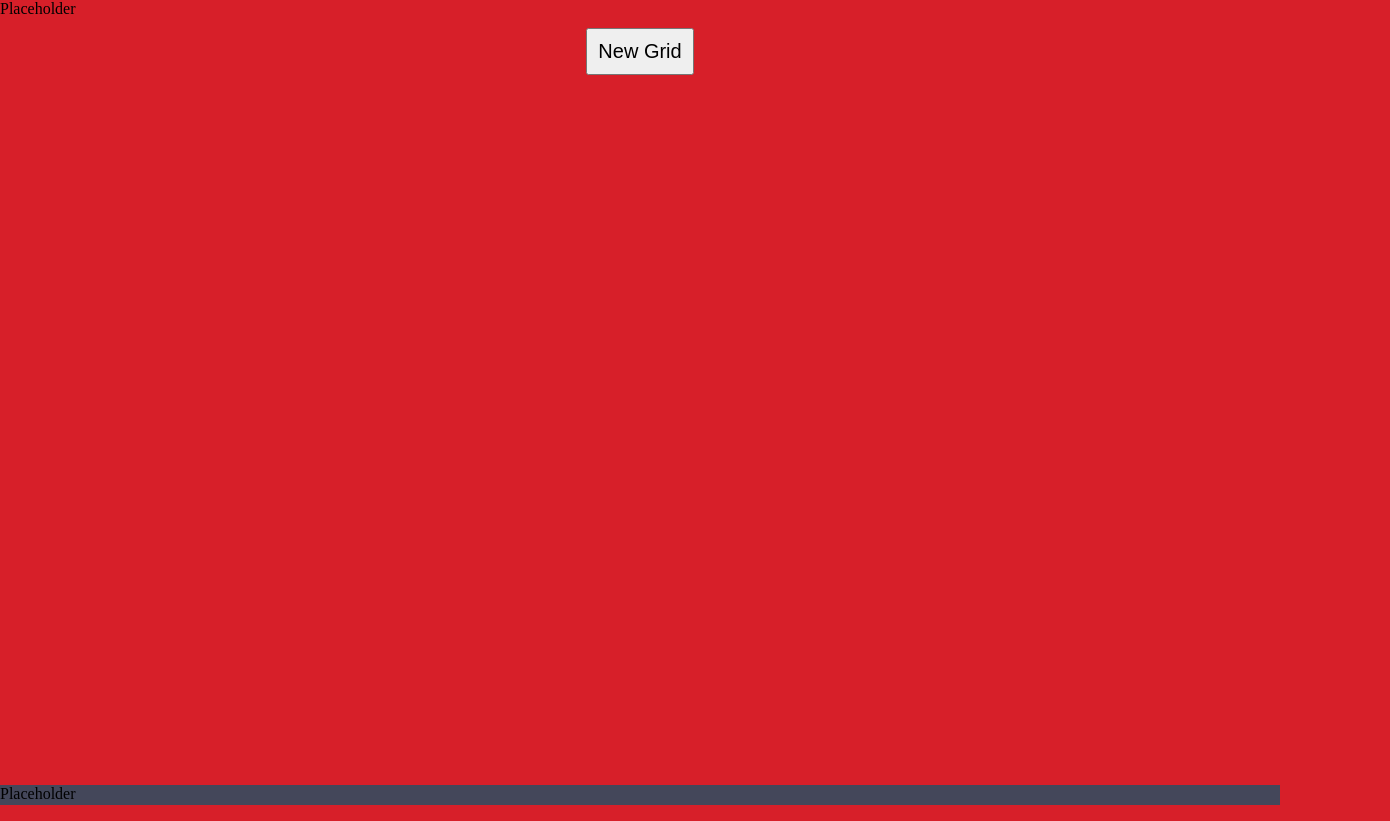
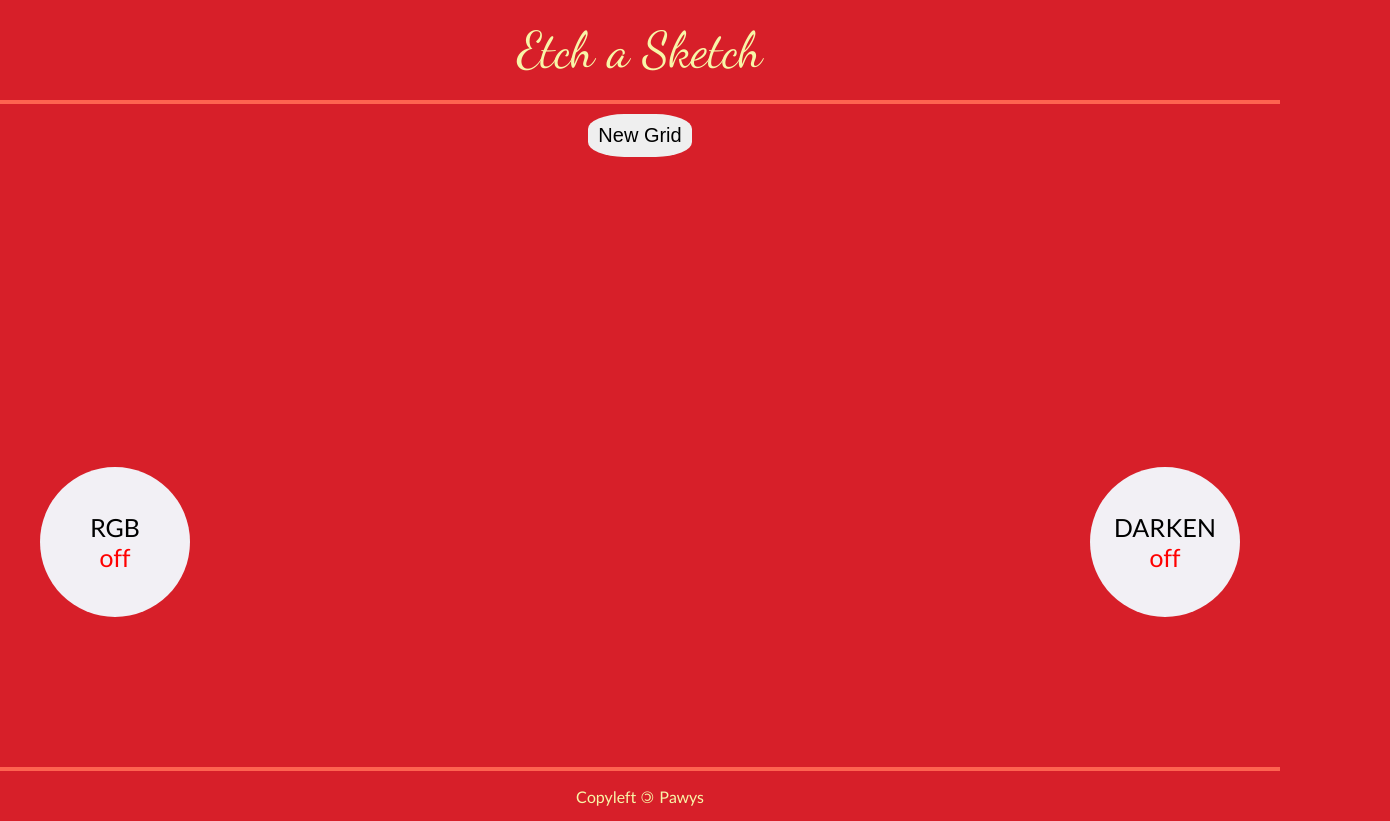
Before and after one commit to Pawys/Etch-a-Sketch., a plain HTML site: page index.html in a window 1280 px wide. Shown: the whole page, 1390 px wide, since content can reach past the window. Drawn offline with Linux system fonts and the light colour scheme.

Commit message:
Add Styling, RGB and Darken Buttons

```diff
--- a/index.html
+++ b/index.html
@@ -5,19 +5,29 @@
     <meta charset="UTF-8">
     <meta name="viewport" content="width=device-width, initial-scale=1">
     <link href="style.css" rel="stylesheet">
-    <script src="script.js" defer></script>
+    <script src="script.js" defer></script><link href="https://fonts.googleapis.com/css2?family=Dancing+Script&family=Lato&display=swap" rel="stylesheet">
   </head>
   <body>
     <header>
-     Placeholder
+      <p>Etch a Sketch</p>
     </header>
     <main>
       <button class="btn" onclick="createGrid()">New Grid</button>
-      <div class="container"></div>
+      <div class="thingy">
+        <div class="settings" onclick="rgbClick()">
+          <p class='setting'>RGB</p>
+          <p class='rgb'>off</p>
+        </div>
+        <div class="container"></div>
+        <div class="settings" onclick="darkenClick()">
+          <p class='setting'>DARKEN</p>
+          <p class='darken'>off</p>
+        </div>
+      </div>
     </main>
 
     <footer>
-     Placeholder
+      Copyleft <span style="display:inline-block; transform: scaleX(-1);">©</span> Pawys
     </footer>
   </body>
 </html>
--- a/script.js
+++ b/script.js
@@ -1,5 +1,11 @@
 const container = document.querySelector('.container');
 const columns = document.querySelectorAll('.column');
+const rgbText = document.querySelector('.rgb');
+const darkenText = document.querySelector('.darken');
+let color = 200;
+let rgb = 0;
+let darken = 0;
+let setRgb;
 function createGrid(){
   removeAll()
   let boxnumber = getNumber();
@@ -10,7 +16,27 @@ function createGrid(){
       const div = document.createElement('div');
       div.classList.add('box');
       div.addEventListener("mouseover", () => {
-        div.classList.add('boxhovered');
+        if (rgb){
+          let r = Math.floor(Math.random() * 257);
+          let g = Math.floor(Math.random() * 257);
+          let b = Math.floor(Math.random() * 257);
+          setRgb = "rgb(" + r + ", " + g + ", " + b +")"
+          div.style.backgroundColor = setRgb;
+        }
+        else if (darken) {
+        color = 200 - 20;
+        let rgb = getRGB(div.style.backgroundColor)
+        if (rgb < 200){
+          rgb = rgb - 20;
+          setRgb = "rgb(" + rgb + ", " + rgb + ", " + rgb +")"
+        }else{
+        setRgb = "rgb(" + color + ", " + color + ", " + color +")"
+        }
+        div.style.backgroundColor = setRgb;
+        console.log(div.style.backgroundColor);
+        }else {
+           div.style.backgroundColor = "rgb(180, 180, 180)"
+        }
       });
       column.appendChild(div);
     }
@@ -24,9 +50,48 @@ function removeAll(){
 }
 function getNumber() {
 
-  let number = prompt("Number of Boxes Per Side")
+  let number = prompt("Number of Boxes Per Side (100 max)")
   while (number === null || number > 100 || number < 1|| number % 1 !== 0) {
-   number = prompt("Number of Boxes Per Side");
+   number = prompt("Number of Boxes Per Side (100 max)");
   }
     return number;
 }
+function getRGB(rgb) {
+const matches = rgb.match(/\d+/g);
+  if (matches && matches.length >= 1) {
+    return parseInt(matches[0]);
+  } else {
+    return 200;
+  }
+}
+function rgbClick(){
+  if (darken) {
+    darkenClick()
+  }
+  if (rgb) {
+    rgb = 0;
+  rgbText.textContent = 'off';
+  rgbText.style.color = "red";
+  }else {
+  rgb = 1;
+  rgbText.textContent = 'on';
+  rgbText.style.color = "green";
+
+  }
+}
+function darkenClick(){
+  if (rgb){
+    rgbClick()
+  }
+
+  if (darken) {
+    darken = 0;
+  darkenText.textContent = 'off';
+  darkenText.style.color = "red";
+  }else {
+  darken = 1;
+  darkenText.textContent = 'on';
+  darkenText.style.color = "green";
+
+  }
+}
--- a/style.css
+++ b/style.css
@@ -12,6 +12,18 @@ body {
   min-height: 100%;
   flex-direction: column;
   justify-content: center;
+  font-family: 'Lato', sans-serif;
+}
+header {
+  font-family: 'Dancing Script', cursive;
+  font-size: 50px;
+  display: flex;
+  justify-content: center;
+  align-items: center;
+  height: 100px;
+  color: #f8f6a8;
+  border-bottom: 4px solid;
+  border-color: #fe6350;
 }
 main{
   display: flex;
@@ -24,11 +36,35 @@ main{
   font-size: 20px;
   padding: 10px;
   margin: 10px;
+  border: 0;
+  border-radius: 35%;
+}
+.thingy{
+  display: flex;
+  justify-content: space-around;
+  flex-direction: row;
+  align-items: flex-end;;
+}
+.settings {
+  margin: 150px;
+  height: 150px;
+  width: 150px;
+  border-radius: 50%;
+  background-color: #f2f0f5;
+  display: flex;
+  align-items: center;
+  justify-content: center;
+  flex-direction: column;
+  font-size: 25px;
+}
+.rgb, .darken {
+
+  color: red;
 }
 .container{
   display:flex;
-  height: 700px;
-  width: 700px;
+  height: 600px;
+  aspect-ratio: 1 / 1;
   flex-direction: column;
 
 }
@@ -37,15 +73,17 @@ main{
   flex: 1;
 }
 .box {
-  background: #cececc;
+  background: #C8C8C8;
   flex: 1 0 auto;
 }
-.boxhovered
-{
-  background: #5d5e5b;
+footer {
+  height: 50px;
+  flex-shrink: 0;
+  display: flex;
+  justify-content: center;
+  align-items: center;
+  gap: 5px;
+  color: #f8f6a8;
+  border-top: 4px solid;
+  border-color: #fe6350;
 }
-footer {
-  height: 20px;
-  flex-shrink: 0;
-  background-color: #44475a;
-}
```
